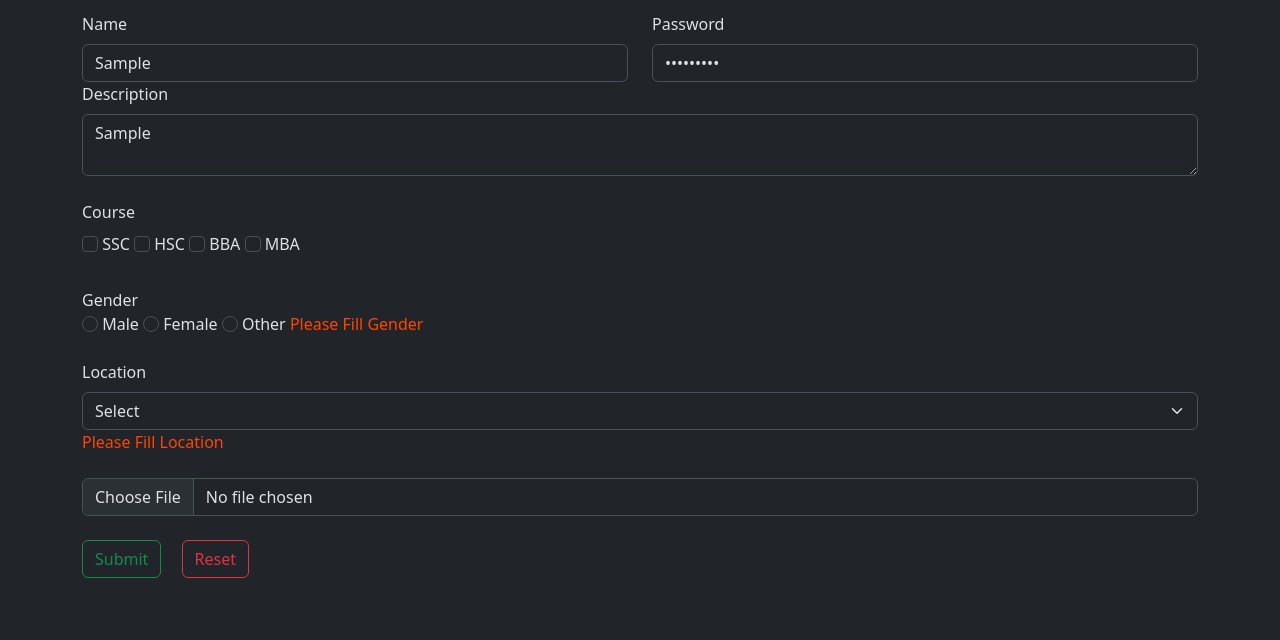
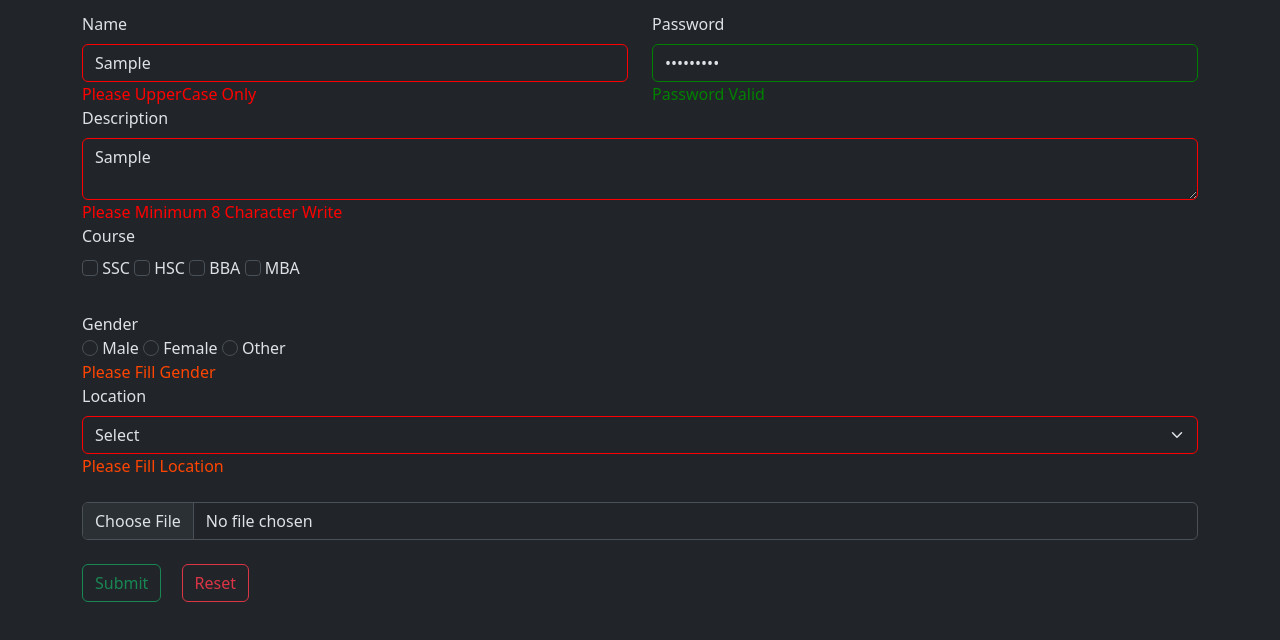
Before and after one commit to robiulhossain10/NewForm, a plain HTML site: page index.html in a window 1280 px wide. Both pictures are taken after typing "Sample", "Sample123", "Sample" into the empty fields and a click on the button "Submit". Shown: the part 90-730 px from the top of the page. Drawn offline with nearby package versions, Linux system fonts and the light colour scheme.

Commit message:
new update

```diff
--- a/app.js
+++ b/app.js
@@ -1,44 +1,61 @@
 function userData() {
-    const Name = document.getElementById('names').value.trim();
-    const passWord = document.getElementById('passWord').value.trim();
-    const remarks = document.getElementById('remarks').value.trim();
-    const gender = document.querySelector('input[name="gen"]:checked')
-    const locate = document.getElementById('locate').value;
-    const course = document.querySelectorAll('input[name="course"]:checked')
+  const Name = document.getElementById("names").value.trim();
+  const passWord = document.getElementById("passWord").value.trim();
+  const remarks = document.getElementById("remarks").value.trim();
+  const gender = document.querySelector('input[name="gen"]:checked');
+  const locate = document.getElementById("locate").value;
+  const course = document.querySelectorAll('input[name="course"]:checked');
 
-    const selectedCourse = Array.from(course).map(course => course.value).join(', ');
+  const selectedCourse = Array.from(course)
+    .map((course) => course.value)
+    .join(", ");
+
+  //Error Elements
+  const errorMSG = document.getElementById("errorMSG");
+  const errorPass = document.getElementById("errorPass");
+  const errorRMS = document.getElementById("errorRMS");
+  const errorCRS = document.getElementById("errorCRS");
+  const errorGEN = document.getElementById("errorGEN");
+  const errorLC = document.getElementById("errorLC");
 
   let valid = true;
 
-    if(Name === ""){
-    document.getElementById('errorMSG').innerHTML = 'Please Fill Name'
+  // if (!Name) {
+  //     errorMSG.innerHTML = 'Please Fill Name';
+  //     document.getElementById('names').style.border = '1px solid red';
+  //     valid = false;
+  // } else if (Name !== Name.toUpperCase()) {
+  //     errorMSG.innerHTML = 'Name must be in UPPERCASE only';
+  //     document.getElementById('names').style.border = '1px solid red';
+  //     valid = false;
+  // } else {
+  //     errorMSG.innerHTML = 'Name is Valid'
+  //     errorMSG.style.color = 'green'
+  //     document.getElementById('names').style.border = '1px solid green';
+  // }
+
+  //   if (remarks === "") {
+  //     document.getElementById("errorRMS").innerHTML = "Please Fill Remarks";
+  //     document.getElementById("remarks").style.border = "1px solid red";
+  //     valid = false;
+  //   }
+  //   if (!course) {
+  //     document.getElementById("errorCRS").innerHTML = "Please Fill Course";
+  //     valid = false;
+  //   }
+  if (!gender) {
+    document.getElementById("errorGEN").innerHTML = "Please Fill Gender";
     valid = false;
   }
-    if(passWord === ""){
-    document.getElementById('errorPass').innerHTML = 'Please Fill Password'
-    valid = false;
-    }
-    if(remarks === ""){
-    document.getElementById('errorRMS').innerHTML = 'Please Fill Remarks'
-    valid = false;
-    }
-    if(course === ""){
-    document.getElementById('errorCRS').innerHTML = 'Please Fill Course'
-    valid = false;
-    }
-    if(!gender){
-    document.getElementById('errorGEN').innerHTML = 'Please Fill Gender'
-    valid = false;
-    }
-    if(locate === ""){
-    document.getElementById('errorLC').innerHTML = 'Please Fill Location'
+  if (!locate) {
+    document.getElementById("errorLC").innerHTML = "Please Fill Location";
+    document.getElementById("locate").style.border = "1px solid red";
     valid = false;
   }
 
-    if(valid == false) {
+  if (valid == false) {
     return false;
   }
-
 
   let output = `<h2>Trainee User Data</h2>
                 <p><strong>Name:</strong> ${Name} </p>
@@ -48,13 +65,88 @@ function userData() {
                 <p><strong>Location:</strong> ${locate} </p>
                 <p><strong>Course:</strong> ${selectedCourse} </p>`;
 
+  let newWindow = window.open("", "_blank", "width=600,height=500");
+  newWindow.document.writeln(output);
+}
 
-    let newWindow = window.open("","_blank","width=600,height=500");
-    newWindow.document.writeln(output)
+// Names Validation
+
+document.getElementById("names").addEventListener("input", function () {
+  const Name = this.value;
+  const errorMSG = document.getElementById("errorMSG");
+  if (Name !== Name.toUpperCase()) {
+    errorMSG.innerHTML = "Please UpperCase Only";
+    errorMSG.style.color = "red";
+    this.style.border = "1px solid red";
+  } else if (Name.length <= 8 && Name.length <= 16) {
+    errorMSG.innerHTML = "Please Minimum 8 Characters";
+    errorMSG.style.color = "red";
+    this.style.border = "1px solid red";
+  } else {
+    errorMSG.innerHTML = "Name is Valid";
+    errorMSG.style.color = "green";
+    this.style.border = "1px solid green";
+  }
+});
+
+// passWord Validation
+
+document.getElementById("passWord").addEventListener("input", function () {
+  const passWord = this.value;
+  const errorPass = document.getElementById("errorPass");
+
+  if (passWord.length >= 8 && passWord.length <= 16) {
+    errorPass.innerHTML = "Password Valid";
+    errorPass.style.color = "green";
+    this.style.border = "1px solid green";
+  } else {
+    errorPass.innerHTML = "Please password atleast 8 to 16";
+    errorPass.style.color = "orangered";
+    this.style.border = "1px solid red";
+  }
+});
+
+// Remarks Validation
+
+document.getElementById("remarks").addEventListener("input", function () {
+  const remarks = this.value;
+  const errorRMS = document.getElementById("errorRMS");
+
+  if (remarks.length < 8 && remarks.length <= 50) {
+    errorRMS.innerHTML = "Please Minimum 8 Character Write";
+    errorRMS.style.color = "red";
+    this.style.border = "1px solid red";
+  } else {
+    errorRMS.innerHTML = "Success";
+    errorRMS.style.color = "green";
+    this.style.border = "1px solid green";
+  }
+});
+
+// Course Validation
+
+// Get all course checkboxes
+const courseCheckboxes = document.querySelectorAll('input[name="course"]');
+
+// Add event listener to each checkbox
+courseCheckboxes.forEach((checkbox) => {
+  checkbox.addEventListener("input", function () {
+    validateCourses();
+
+    function validateCourses() {
+      const selectedCourses = document.querySelectorAll(
+        'input[name="course"]:checked'
+      );
+
+      if (selectedCourses.length === 0) {
+        errorCRS.innerHTML = "Please select at least one course";
+        errorCRS.style.color = "red";
+      } else {
+        errorCRS.innerHTML = "Success";
+        errorCRS.style.color = "green";
+      }
+    }
 
 
-
-
-
-
-}
+  });
+});
--- a/index.html
+++ b/index.html
@@ -53,8 +53,8 @@
       <input type="checkbox" class="form-check-input" name="course" value="BBA">
       <label  class="form-label">BBA</label>
       <input type="checkbox" class="form-check-input" name="course" value="MBA">
-      <label  class="form-label">MBA</label>
-      <span class="error" id="errorCRS"></span><br><br>
+      <label  class="form-label">MBA</label><br>
+      <span class="error" id="errorCRS"></span><br>
 
       <!-- Gender -->
        <label  class="form-check-label">Gender</label><br>
@@ -63,8 +63,8 @@
        <input type="radio" class="form-check-input" name="gen" value="Female">
        <label  class="form-check-label">Female</label>
        <input type="radio" class="form-check-input" name="gen" value="Other">
-       <label  class="form-check-label">Other</label>
-       <span class="error" id="errorGEN"></span><br><br>
+       <label  class="form-check-label">Other</label><br>
+       <span class="error" id="errorGEN"></span><br>
 
        <!-- Dropdown -->
 
```
Lines whose indentation alone changed are shown as unchanged.
